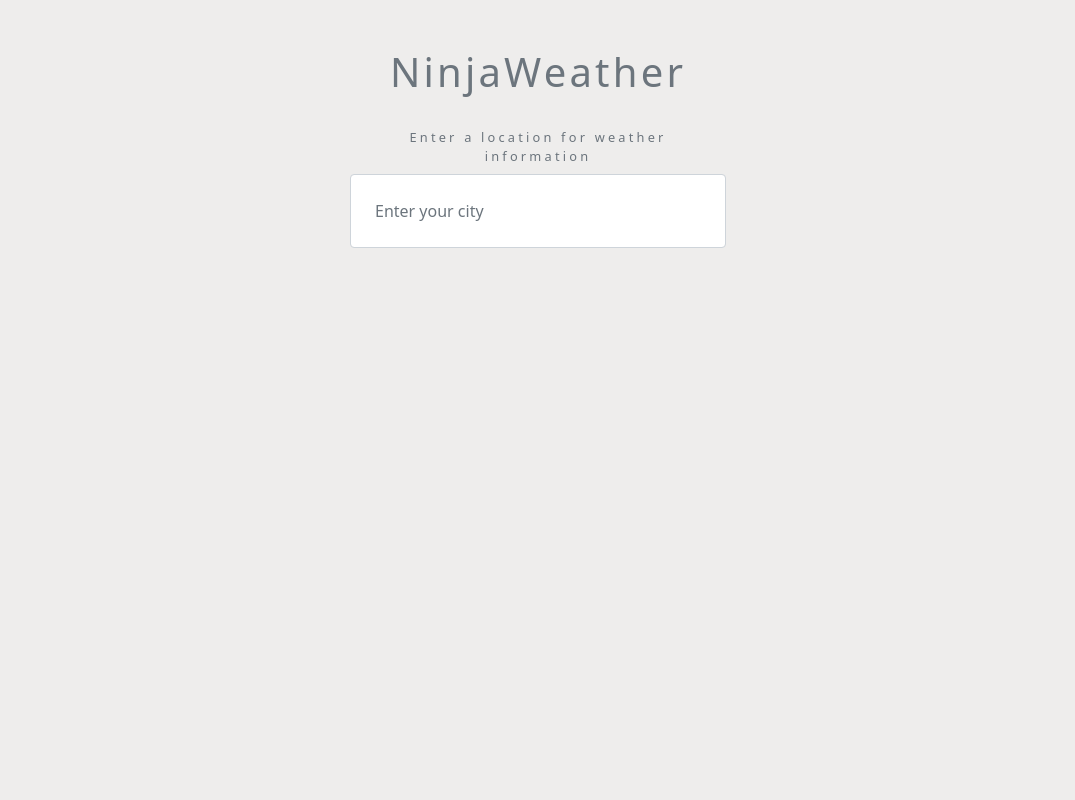
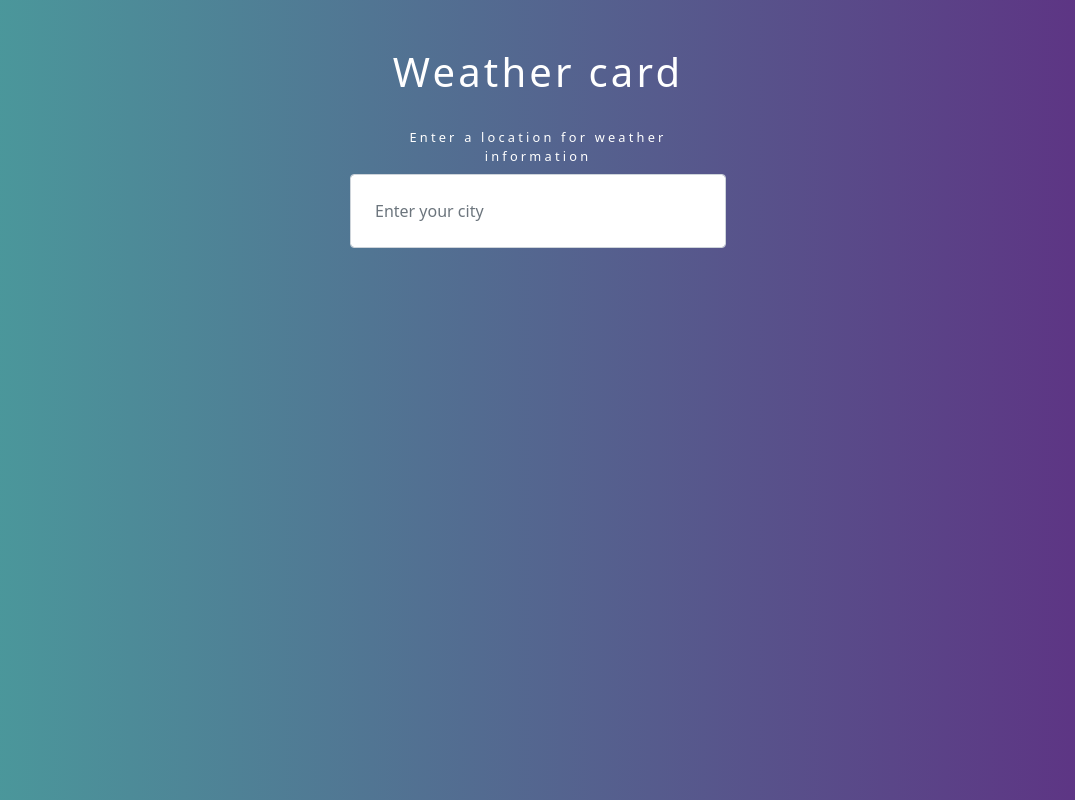
Before and after one commit to banet/weatherCardApp, a plain HTML site: page index.html in a window 1280 px wide. Shown: the whole page, without its empty margins (102-1177 px from the left). Drawn offline with nearby package versions, Linux system fonts and the light colour scheme; no server answers.

Commit message:
add linear gradient backround

```diff
--- a/index.html
+++ b/index.html
@@ -14,7 +14,7 @@
 
 
     <div class="container my-5 mx-auto">
-        <h1 class="text-muted text-center my-4">NinjaWeather</h1>
+        <h1 class=" text-center my-4">Weather card</h1>
 
         <form class="change-location my-4 text-center text-muted ">
             <label for="city" class="p-2">Enter a location for weather information</label>
--- a/style.css
+++ b/style.css
@@ -2,6 +2,22 @@ body {
   background: #eeedec;
   letter-spacing: 0.2rem;
   font-size: 0.8rem;
+  background: #5f2c82; /* fallback for old browsers */
+  background: -webkit-linear-gradient(
+    to right,
+    #49a09d,
+    #5f2c82
+  ); /* Chrome 10-25, Safari 5.1-6 */
+  background: linear-gradient(
+    to right,
+    #49a09d,
+    #5f2c82
+  ); /* W3C, IE 10+/ Edge, Firefox 16+, Chrome 26+, Opera 12+, Safari 7+ */
+}
+
+h1,
+label {
+  color: white;
 }
 
 .container {
```
